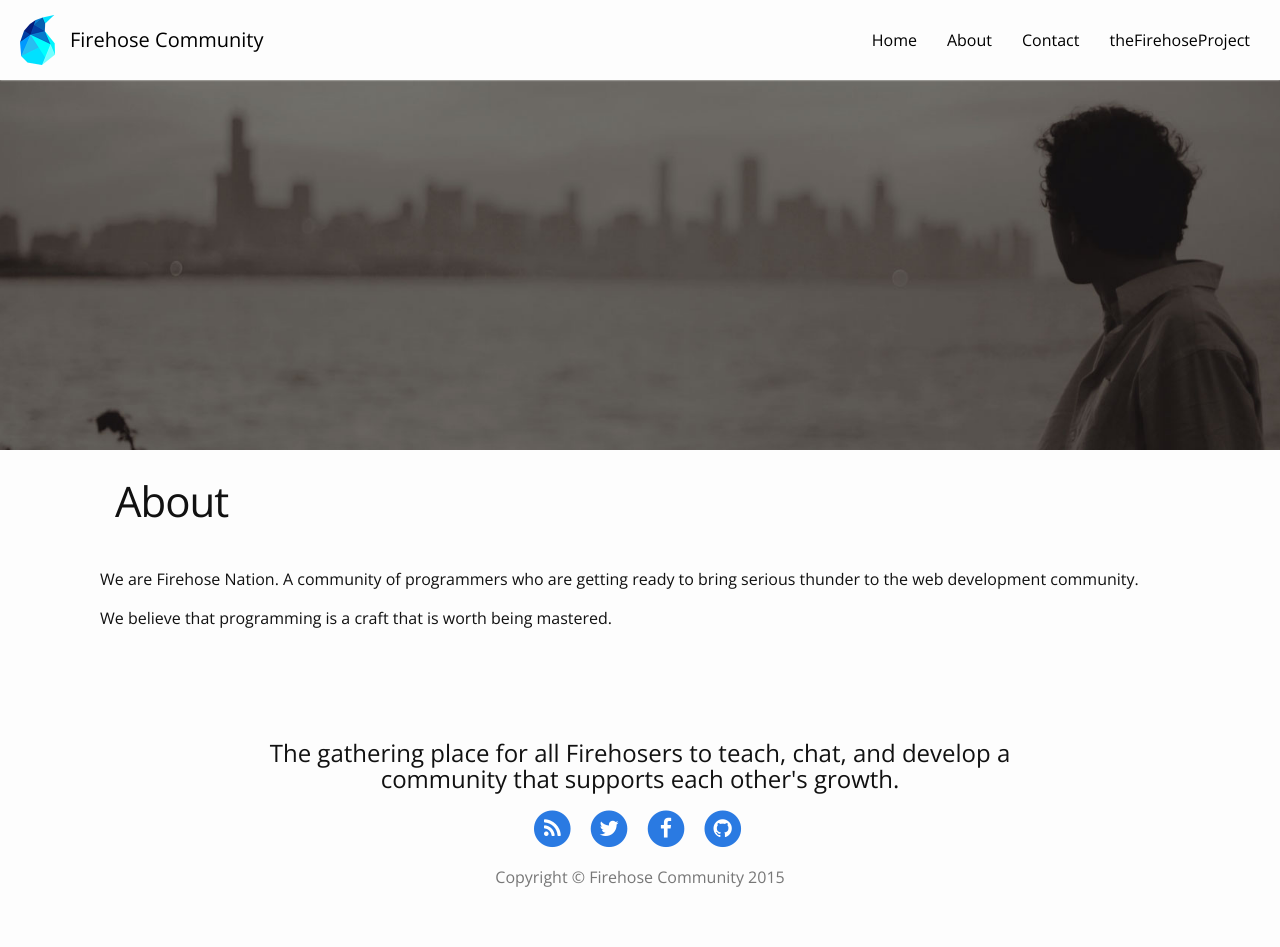
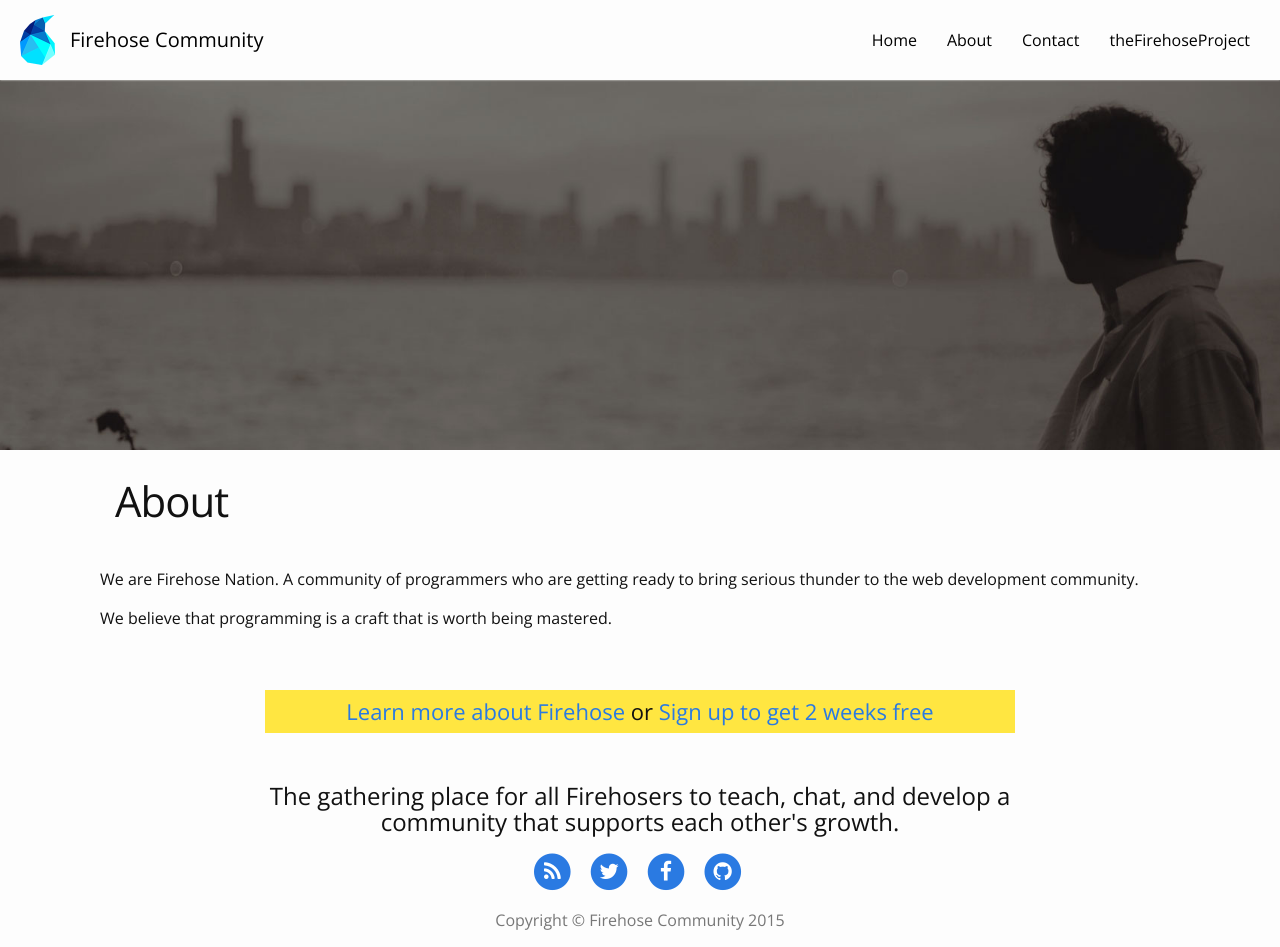
Before and after one commit to FirehoseCommunity/community.thefirehoseproject.com, a Jekyll site: the page built from about.md, in a window 1280 px wide and 947 px high. Built offline with Jekyll 4.4.1, drawn with Linux system fonts in a browser that asks for light colours; nearby versions of some CDN libraries; library files that are not in the unit come from our copies.

Commit message:
Added call to action box in footer

```diff
--- a/_includes/footer.html
+++ b/_includes/footer.html
@@ -2,6 +2,15 @@
     <div class="container">
         <div class="row">
             <div class="col-lg-8 col-lg-offset-2 col-md-10 col-md-offset-1">
+            <!-- Display on every page but Index -->
+              {% unless page.is_index %}
+              <div class="call-to-action-box">
+                <div class="call-to-action-text text-center">
+                  <a href="http://www.thefirehoseproject.com">Learn more about Firehose</a> or <a href="http://www.thefirehoseproject.com/applicants/new">Sign up to get 2 weeks free</a>
+                </div>
+              </div>
+              {% endunless %}
+
               <h3 class="text text-center">{{ site.description }}</h3>
                 <ul class="list-inline text-center">
                     <li>
--- a/_sass/_layout.scss
+++ b/_sass/_layout.scss
@@ -239,6 +239,21 @@
     100% { opacity:1; }
 }
 
+.call-to-action-box {
+  background-color: #ffe641;
+  display: flex;
+  align-items: center;
+  justify-content: center;
+  padding-top: 5px;
+  padding-bottom: 5px;
+  .call-to-action-text {
+    align-self:center;
+    font-size: 22px;
+    @include media-query($on-palm) {
+      font-size: 20px;
+    }
+  }
+}
 
 /**
  * Page content
```
